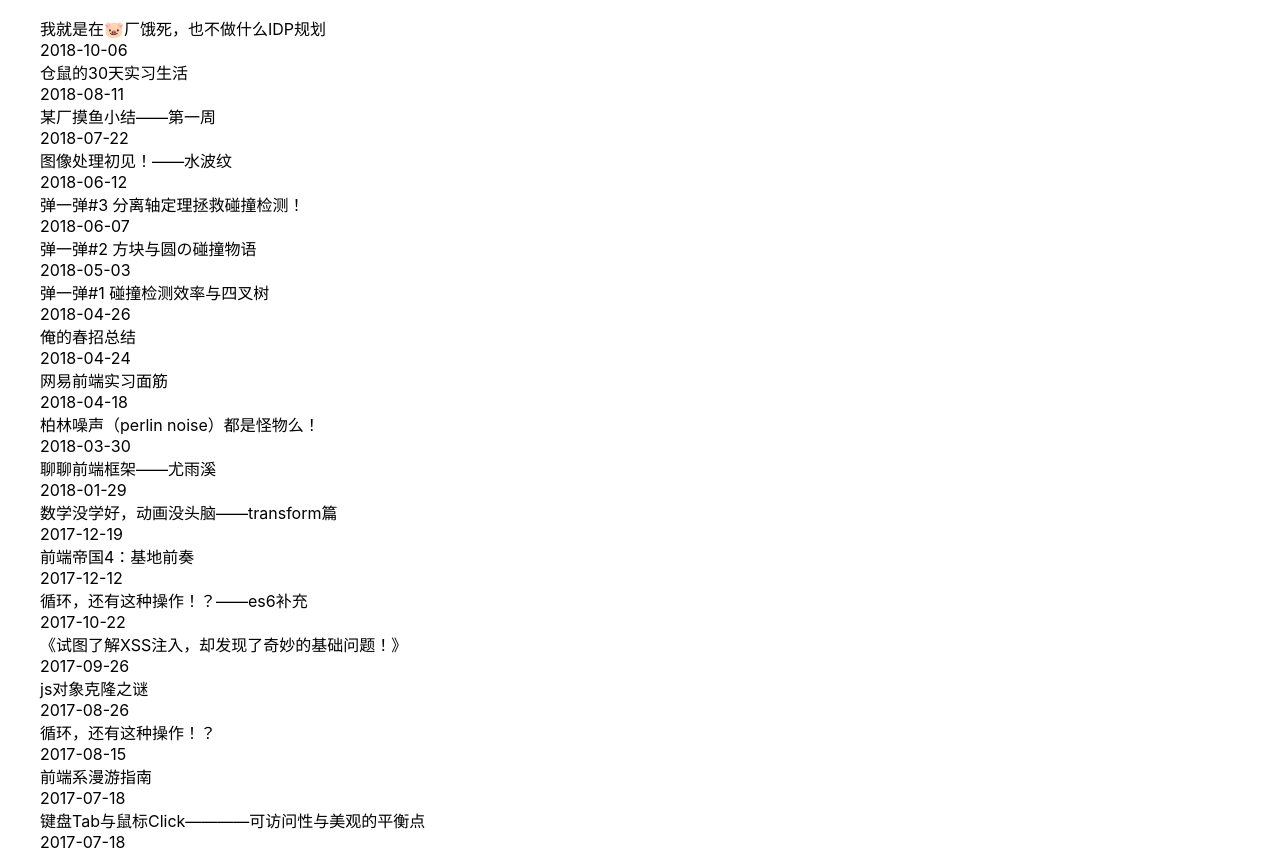
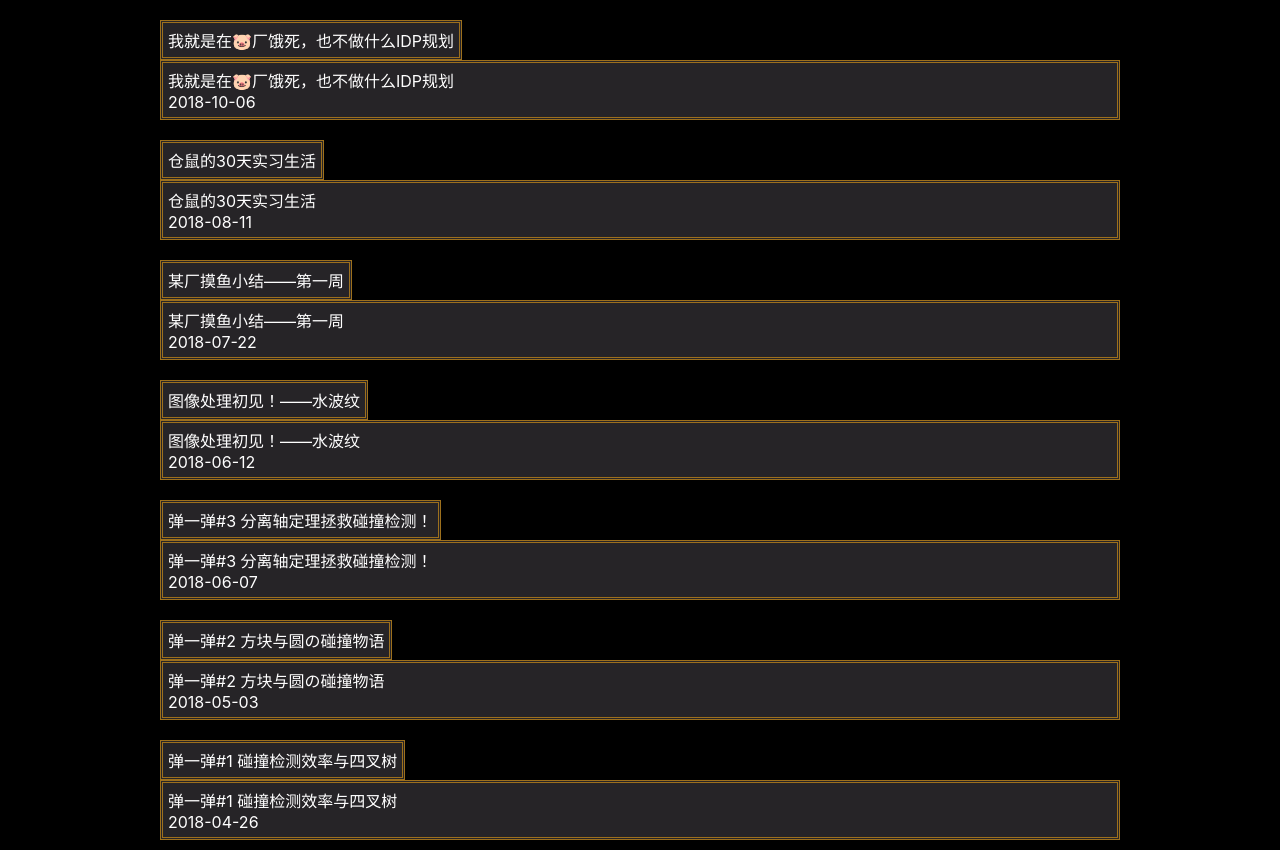
Before and after one commit to B-sirius/b-sirius.github.io, a Next.js app: page /posts in a window 1280 px wide. Shown: the top 850 px of the page. Built offline with nearby package versions, Linux system fonts and the light colour scheme.

Commit message:
feat: welcome our new style

```diff
--- /dev/null
+++ b/components/DialogBox/index.js
@@ -0,0 +1,31 @@
+// 对话框组件，仿照了RPG游戏中的对话框样式
+
+import styled from 'styled-components';
+
+const DialogBox = ({ className, children }) => (
+    <div className={className}>
+        <div>
+            {children}
+        </div>
+    </div>
+)
+
+const StyledDialogBox = styled(DialogBox)`
+    display: flex;
+    flex-direction: column;
+    flex-grow: 1;
+    border: 1px solid #9d701d;
+    background-color: #262427;
+    padding: 1px;
+
+    & > div {
+        display: flex;
+        flex-direction: column;
+        height: 100%;
+        border: 1px solid #9d701d;
+        color: #fff;
+        padding: 5px;
+    }
+`
+
+export default StyledDialogBox;
--- a/package.json
+++ b/package.json
@@ -17,7 +17,8 @@
     "react": "18.2.0",
     "react-device-detect": "^2.2.2",
     "react-dom": "18.2.0",
-    "react-markdown": "^8.0.3"
+    "react-markdown": "^8.0.3",
+    "styled-components": "^5.3.6"
   },
   "devDependencies": {
     "@types/node": "^18.7.23",
--- a/pages/posts/index.js
+++ b/pages/posts/index.js
@@ -1,8 +1,11 @@
 import postMap from 'postMap.json';
 import dayjs from 'dayjs';
 import Link from 'next/link';
+import styled from 'styled-components';
+import StyledDialogBox from 'components/DialogBox';
 
-const list = Object
+// 按时间排序好的博客内容
+const sortedPosts = Object
     .values(postMap)
     .sort((post1, post2) => {
         const date1 = dayjs(post1.date);
@@ -13,18 +16,67 @@ const list = Object
         return -1;
     });
 
+const RootWrapper = styled.div`
+    background-color: #000;
+    overflow: scroll;
+`
+
+const Root = ({ children }) => (
+    <RootWrapper>
+        {children}
+    </RootWrapper>
+)
+
+const ContainerWrapper = styled.div`
+    width: 960px;
+    margin: auto;
+`
+
+const Container = ({ children }) => (
+    <ContainerWrapper>
+        {children}
+    </ContainerWrapper>
+)
+
+const StyledSectionTitle = styled(StyledDialogBox)`
+    width: fit-content;
+
+    & > div {
+        width: fit-content;
+    }
+`
+
+const HomeSection = ({ className, title, children }) => (
+    <div className={className}>
+        <StyledSectionTitle>
+            {title}
+        </StyledSectionTitle>
+        <StyledDialogBox>
+            {children}
+        </StyledDialogBox>
+    </div>
+)
+
+const StyledHomeSection = styled(HomeSection)`
+    display: flex;
+    flex-direction: column;
+    margin: 20px 0;
+`
+
 const PostList = () => (
-    <ul>
-        {list.map((post) => {
+    <Root>
+        <Container>
+            {sortedPosts.map((post) => {
                 const { date, title, id } = post;
                 return (
-                <div key={id}>
+                    <StyledHomeSection title={title} key={id}>
                         <Link href={`/posts/${id}`}>{title}</Link>
                         <div>{date}</div>
-                </div>
+                    </StyledHomeSection>
                 )
             })}
-    </ul>
+        </Container>
+    </Root>
 )
 
 export default PostList;
```
Also changed, not shown: 1 other file (tests, documents, lock files or other folders). Lines whose indentation alone changed are shown as unchanged.
